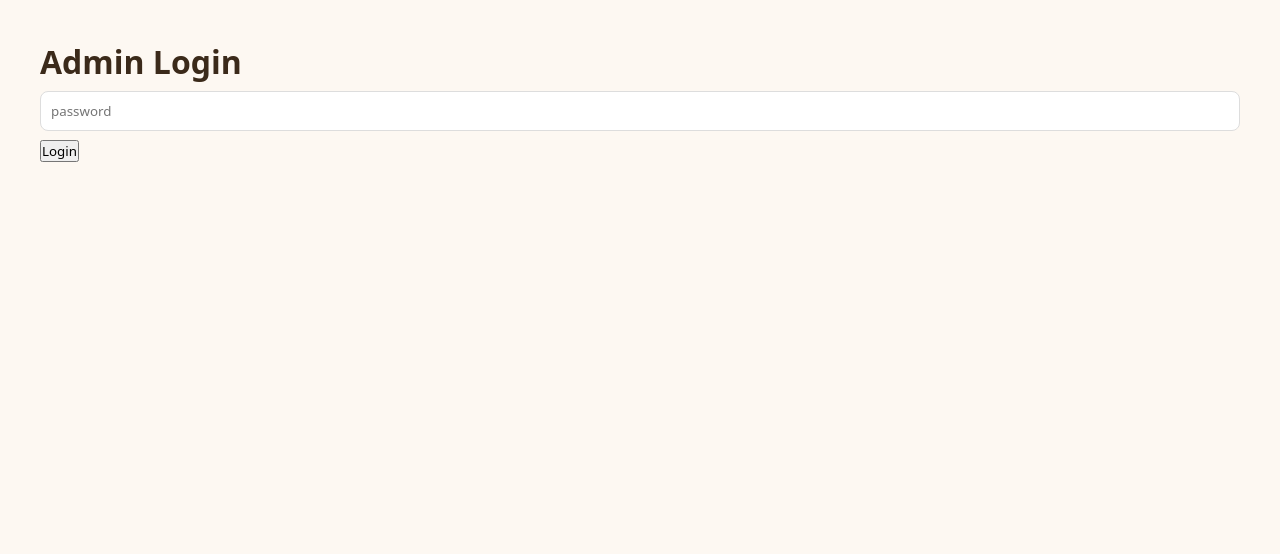
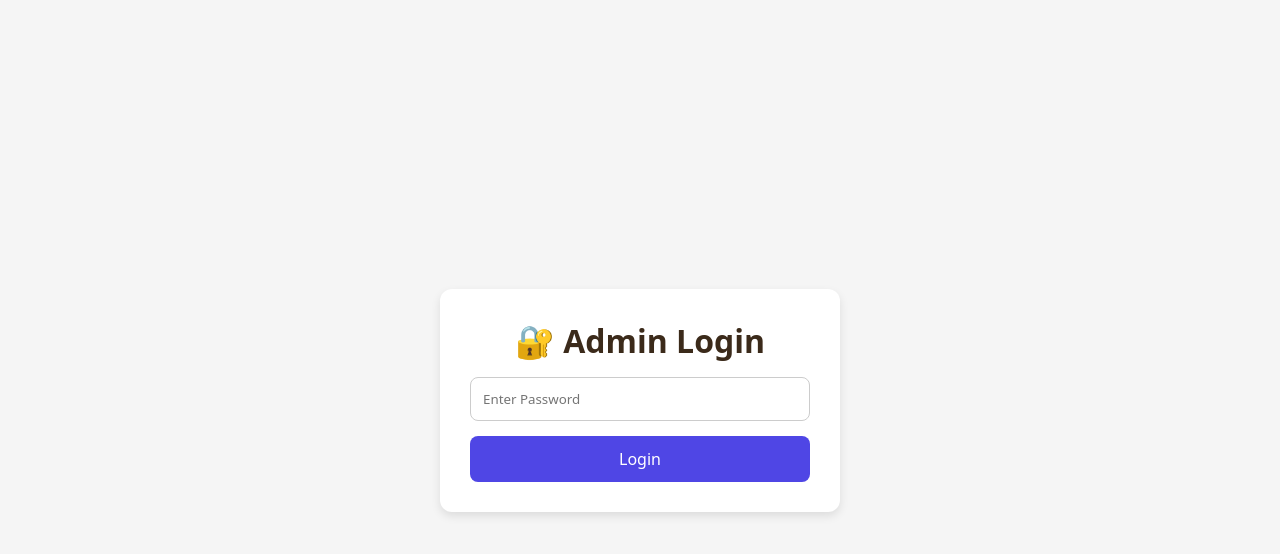
Before and after one commit to nidal-cmp/DRC, a React (Vite) app in the folder frontend/: page /admin-login in a window 1280 px wide. Shown: the top 554 px of the page. Built offline with nearby package versions, Linux system fonts and the light colour scheme.

Commit message:
admin page edited

```diff
--- a/frontend/src/pages/AdminLogin.jsx
+++ b/frontend/src/pages/AdminLogin.jsx
@@ -15,19 +15,59 @@ export default function AdminLogin() {
   };
 
   return (
-    <div style={{ padding: "40px" }}>
-      <h1>Admin Login</h1>
+  <div
+    style={{
+      minHeight: "100vh",
+      display: "flex",
+      justifyContent: "center",
+      alignItems: "center",
+      backgroundColor: "#f5f5f5",
+    }}
+  >
+    <div
+      style={{
+        width: "400px",
+        padding: "30px",
+        background: "#fff",
+        borderRadius: "12px",
+        boxShadow: "0 4px 10px rgba(0,0,0,0.1)",
+        textAlign: "center",
+      }}
+    >
+      <h1>🔐 Admin Login</h1>
 
       <input
         type="password"
-        placeholder="password"
+        placeholder="Enter Password"
         value={password}
         onChange={(e) => setPassword(e.target.value)}
+        style={{
+          width: "100%",
+          padding: "12px",
+          marginTop: "15px",
+          marginBottom: "15px",
+          borderRadius: "8px",
+          border: "1px solid #ccc",
+          boxSizing: "border-box",
+        }}
       />
 
-      <button onClick={handleLogin}>
+      <button
+        onClick={handleLogin}
+        style={{
+          width: "100%",
+          padding: "12px",
+          backgroundColor: "#4f46e5",
+          color: "white",
+          border: "none",
+          borderRadius: "8px",
+          cursor: "pointer",
+          fontSize: "16px",
+        }}
+      >
         Login
       </button>
     </div>
-  );
+  </div>
+);
 }
--- a/frontend/src/pages/admin.jsx
+++ b/frontend/src/pages/admin.jsx
@@ -11,7 +11,14 @@ export default function Admin() {
   }, []);
 
   return (
-    <div style={{ padding: "20px" }}>
+  <div
+    style={{
+      maxWidth: "900px",
+      margin: "0 auto",
+      padding: "20px",
+      textAlign: "center",
+    }}
+  >
     <button
       onClick={() => {
         localStorage.removeItem("adminAuth");
@@ -36,32 +43,20 @@ export default function Admin() {
           key={order.id}
           style={{
             border: "1px solid #ccc",
-              padding: "15px",
-              marginBottom: "10px",
+            padding: "20px",
+            marginBottom: "15px",
             borderRadius: "10px",
+            textAlign: "left",
+            background: "#fff",
           }}
         >
           <h3>Order #{order.id}</h3>
 
-            <p>
-              <strong>Customer:</strong> {order.customer_name}
-            </p>
-
-            <p>
-              <strong>Phone:</strong> {order.phone}
-            </p>
-
-            <p>
-              <strong>Total:</strong> ₹{order.total_amount}
-            </p>
-
-            <p>
-              <strong>Payment:</strong> {order.payment_status}
-            </p>
-
-            <p>
-              <strong>Status:</strong> {order.order_status}
-            </p>
+          <p><strong>Customer:</strong> {order.customer_name}</p>
+          <p><strong>Phone:</strong> {order.phone}</p>
+          <p><strong>Total:</strong> ₹{order.total_amount}</p>
+          <p><strong>Payment:</strong> {order.payment_status}</p>
+          <p><strong>Status:</strong> {order.order_status}</p>
         </div>
       ))
     )}
```
Lines whose indentation alone changed are shown as unchanged.
